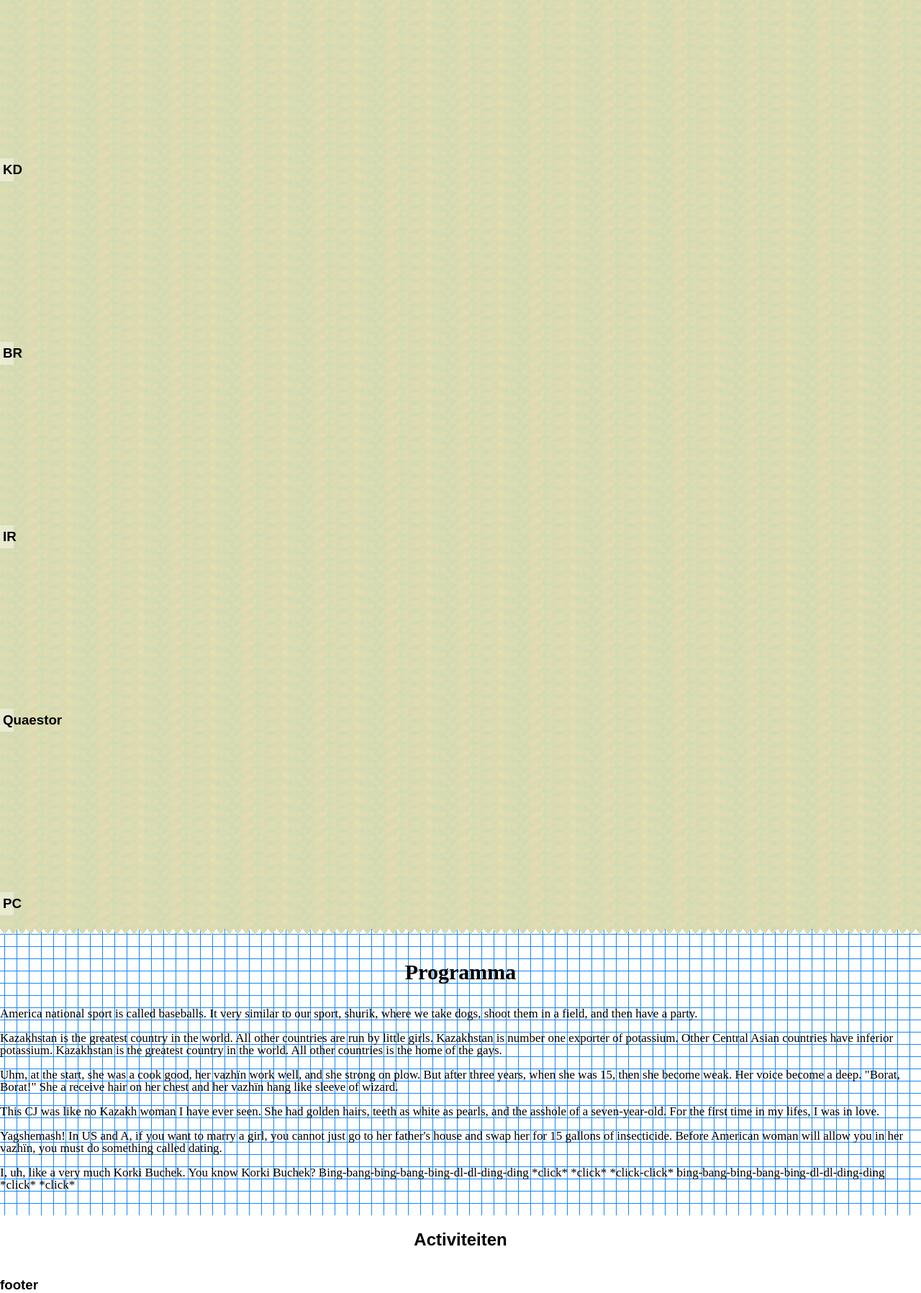
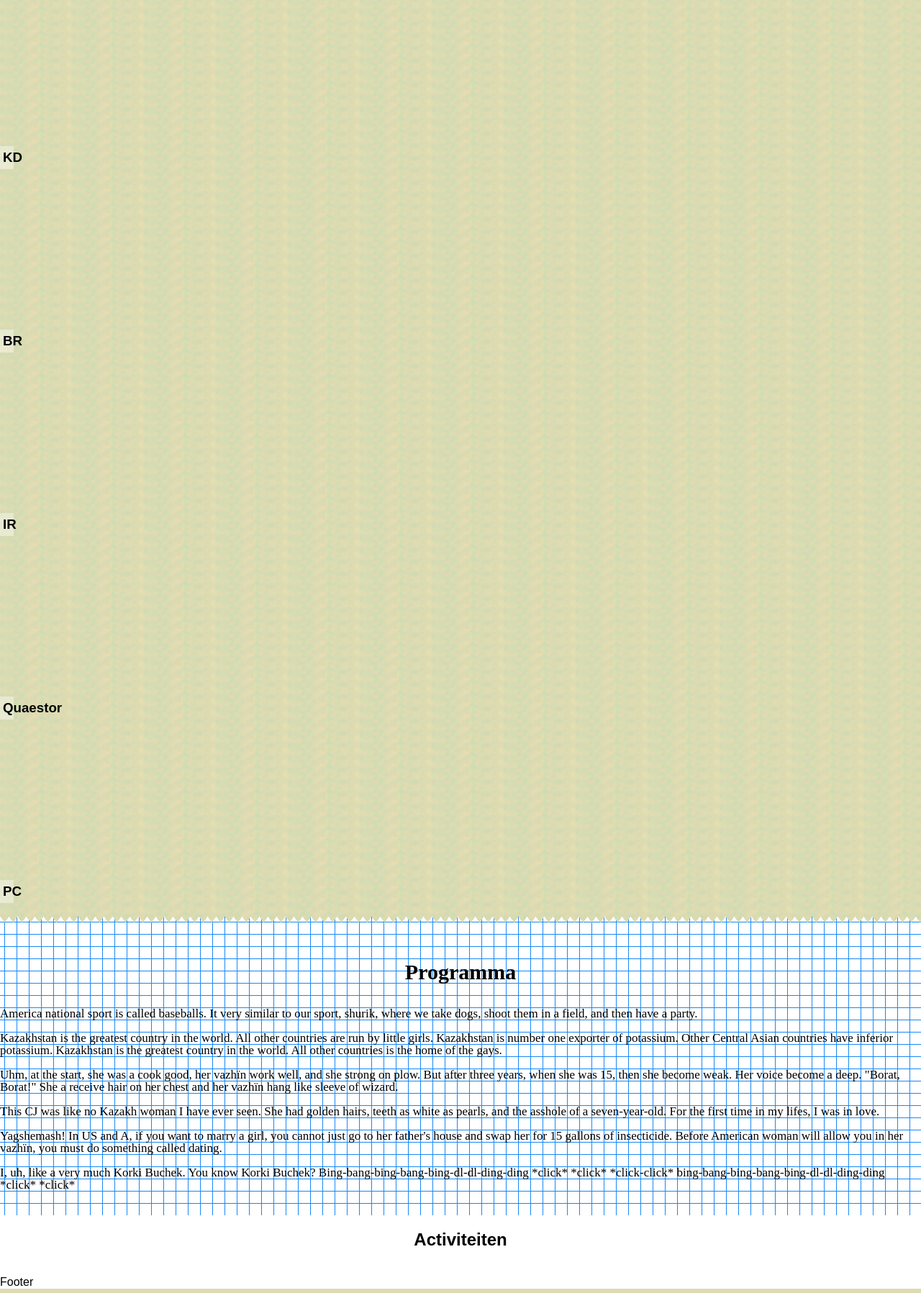
Before and after one commit to vierbergenlars/elf, a PHP site: page / in a window 1280 px wide. Shown: the part 1746-3543 px from the top of the page at 72% size. Run offline with PHP 8.4, Linux system fonts and the light colour scheme; style sheets or scripts are compiled from the project's sources.

Commit message:
Replace .wrapper with article .container

```diff
--- a/index.html
+++ b/index.html
@@ -203,20 +203,24 @@
 
 	<article id="sec-act">
 		<div class="anchor-position-fixer" id="act"></div>
-
-		<div class="wrapper">
-
-			<h2>
-				<a href="#act">Activiteiten</a>
-			</h2>
+		<div class="container">
+			<div class="row">
+				<div class="col-xs-12">
+					<h2>
+						<a href="#act">Activiteiten</a>
+					</h2>
+				</div>
+			</div>
 		</div>
 	</article>
 
-	<div class="footer-container">
-		<footer class="wrapper">
-			<h3>footer</h3>
-		</footer>
-	</div>
+	<footer>
+		<div class="container">
+			<div class="row">
+				<div class="col-xs-12">Footer</div>
+			</div>
+		</div>
+	</footer>
 
 	<script src="js/vendor/jquery-1.11.0.min.js"></script>
 	<script src="js/vendor/bootstrap.min.js"></script>
--- a/less/main.less
+++ b/less/main.less
@@ -16,7 +16,7 @@ html, body {
 	padding: 0;
 }
 
-.wrapper {
+article .container {
 	margin-top: -@sawed-image-height;
 }
 
```
